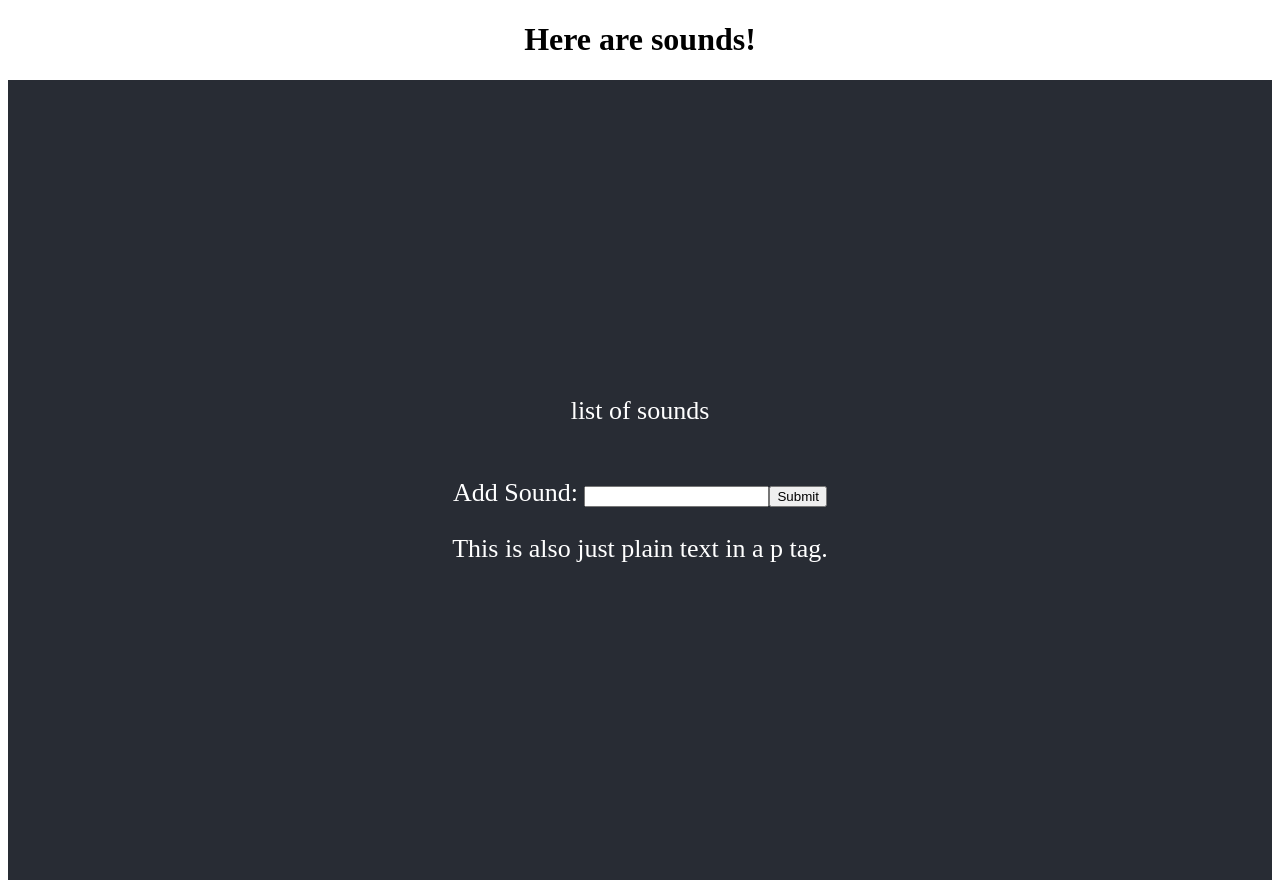
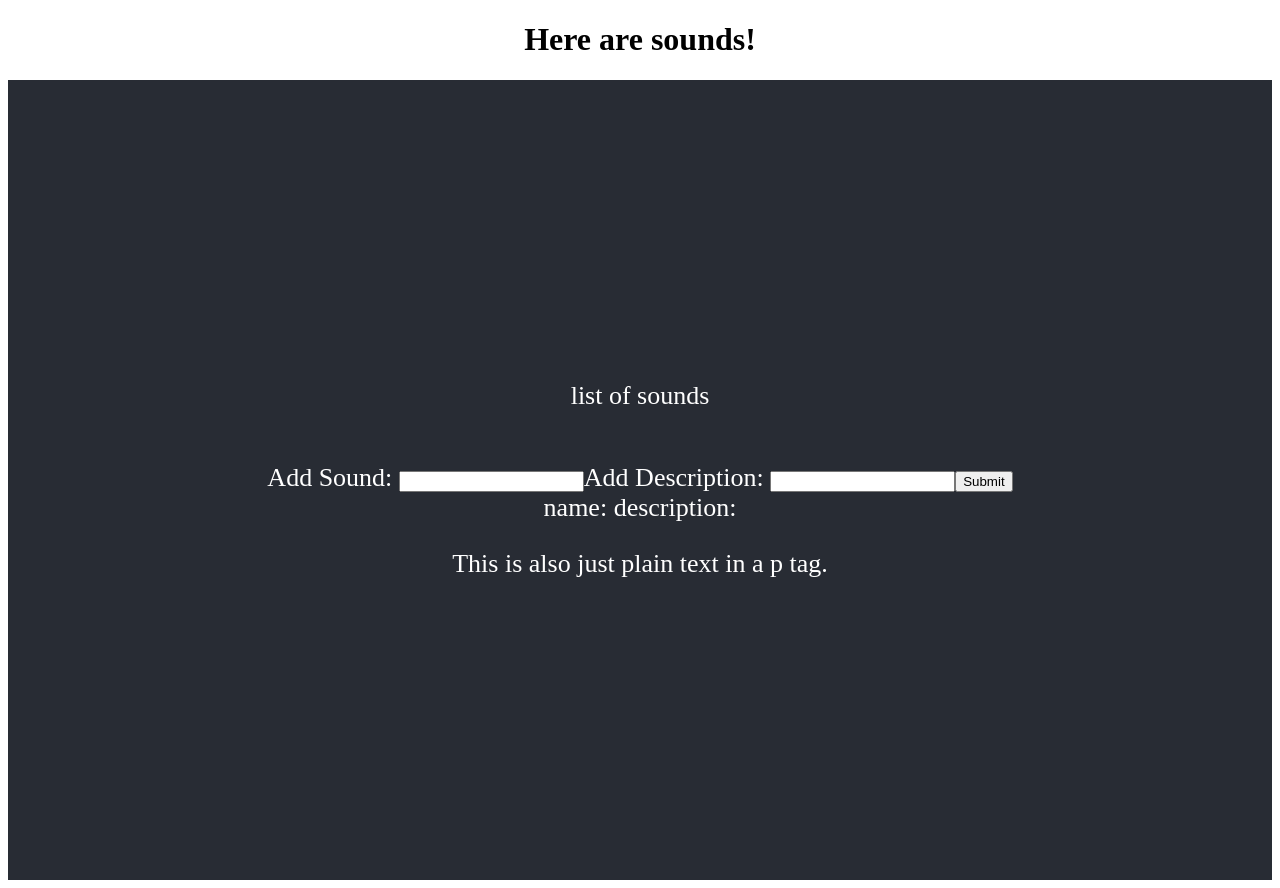
Before and after one commit to coryjbergquist/react-redux-sound-organizer, a React (Create React App) app: page / in a window 1280 px wide. Built offline with nearby package versions, Linux system fonts and the light colour scheme.

Commit message:
add description for sound input

```diff
--- a/src/components/AddSounds.js
+++ b/src/components/AddSounds.js
@@ -11,17 +11,24 @@ class AddSounds extends Component {
     }
   }
 
-  handleChange = event => {
+  handleNameChange = event => {
     this.setState({
       name: event.target.value
     });
+  }
+
+  handleDescriptionChange = event => {
+    this.setState({
+      description: event.target.value
+    })
   }
 
   handleSubmit = event => {
     event.preventDefault();
     this.props.addSound(this.state)
     this.setState({
-      name: ""
+      name: "",
+      description: "",
     });
   }
 
@@ -32,10 +39,13 @@ class AddSounds extends Component {
       <div>
         <form onSubmit={this.handleSubmit}>
           <label>Add Sound: </label>
-          <input type="text" onChange={this.handleChange} value={this.state.name} />
+          <input type="text" onChange={this.handleNameChange} value={this.state.name} />
+          <label>Add Description: </label>
+          <input type="text" onChange={this.handleDescriptionChange} value={this.state.description} />
           <input type="submit" />
         </form>
-        {this.state.name}
+        name: {this.state.name}
+        description: {this.state.description}
       </div>
     );
   }
--- a/src/components/SoundsList.js
+++ b/src/components/SoundsList.js
@@ -3,7 +3,7 @@ import { Link } from 'react-router-dom';
 
 const SoundsList = (props) => {
   const renderSounds = props.sounds.sounds.map(sound =>
-    <li key={sound.id}>{sound.name}
+    <li key={sound.id}>{sound.name}: {sound.description}
       <p>
         <button onClick={() => props.delete(sound.id)}>DELETE</button>
       </p>
--- a/src/reducers/sounds_reducer.js
+++ b/src/reducers/sounds_reducer.js
@@ -9,7 +9,7 @@ export default function soundsReducer(state= {
       //ADD SOUND
       //make action.sound include the new sound object
     case 'ADD_SOUND':
-      const sound = {name: action.payload.name, id: cuidFn()};
+      const sound = {name: action.payload.name, description: action.payload.description, id: cuidFn()};
      //return { sound: state.sound.concat(sound.sound) };
       return { ...state, sounds: [...state.sounds, sound]}
 //-------------------------------------------------------------------------
```
